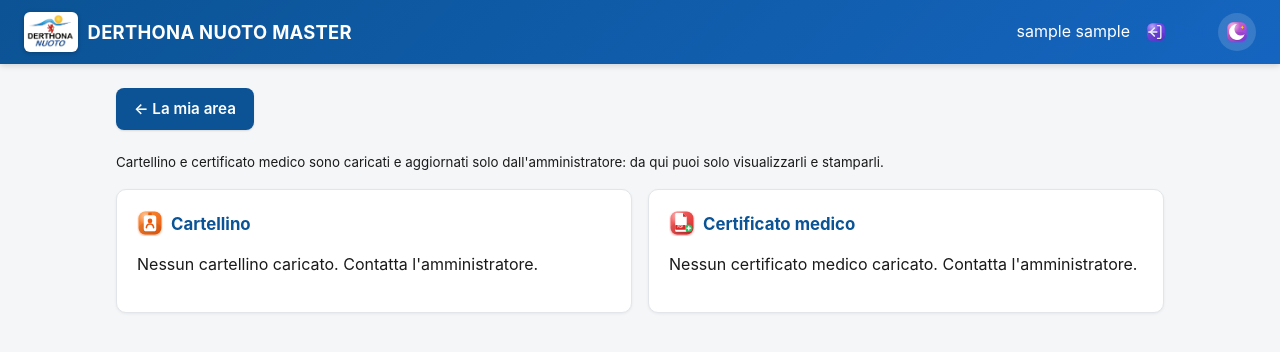
After one commit to claudioaghito/swim_team, a Flask app: page /atleta/documenti in a window 1280 px wide. The commit adds this page. Shown: the top 352 px of the page. Run offline with Flask 3, Linux system fonts and the light colour scheme; the visitor is signed in with stand-in values (Sample User, id 1).

Commit message:
Area atleta: visualizzazione/stampa di cartellino e certificato medico, con scadenza e semaforo verde/rosso
- Rimossa la miniatura del cartellino dalla lista atleti (admin)
- Nuovo campo "Scadenza certificato medico" impostabile solo dall'admin
  (creazione/modifica atleta); certificato e cartellino restano caricabili
  e modificabili solo da admin, mai dall'atleta
- Lista atleti: la colonna certificato mostra un pallino verde (valido) o
  rosso (scaduto) in base alla scadenza, invece del semplice "Si"/"-";
  stesso indicatore nel dettaglio atleta (admin)
- Nuova area atleta "I miei documenti": ogni atleta puo' vedere e stampare
  il proprio cartellino (immagine dedicata, come nel dettaglio admin) e
  aprire/stampare il proprio certificato medico, sola visualizzazione
- La home dell'atleta mostra un avviso con pallino verde/rosso se il
  certificato e' valido o scaduto, con invito a contattare l'admin se scaduto
- Migrazione automatica per il nuovo campo sul database esistente

Co-Authored-By: Claude Sonnet 5 <noreply@anthropic.com>

```diff
--- a/app.py
+++ b/app.py
@@ -21,6 +21,9 @@ def _migra_schema(app):
         if "sesso" not in colonne_users:
             with db.engine.begin() as conn:
                 conn.execute(text("ALTER TABLE users ADD COLUMN sesso VARCHAR(1)"))
+        if "certificato_medico_scadenza" not in colonne_users:
+            with db.engine.begin() as conn:
+                conn.execute(text("ALTER TABLE users ADD COLUMN certificato_medico_scadenza DATE"))
         db.create_all()  # crea le tabelle introdotte da nuove funzionalita', lascia intatte le altre
 
 
--- a/athlete.py
+++ b/athlete.py
@@ -1,6 +1,10 @@
+import os
 from datetime import datetime
 
-from flask import Blueprint, render_template, request, redirect, url_for, flash, abort
+from flask import (
+    Blueprint, render_template, request, redirect, url_for, flash, abort,
+    current_app, send_from_directory,
+)
 from flask_login import login_required, current_user
 
 from extensions import db
@@ -175,3 +179,29 @@ def iscrizione_gara(gara_id):
         scelte_per_atleta=scelte_per_atleta,
         tempi_min_sec=tempi_min_sec,
     )
+
+
+@athlete_bp.route("/documenti")
+@login_required
+def documenti():
+    """Cartellino e certificato medico dell'atleta loggato: solo visualizzazione/stampa,
+    il caricamento e la modifica restano riservati all'amministratore."""
+    return render_template("athlete/documenti.html")
+
+
+@athlete_bp.route("/documenti/cartellino")
+@login_required
+def cartellino():
+    if not current_user.cartellino_file:
+        abort(404)
+    cartella = os.path.join(current_app.config["UPLOAD_FOLDER"], "cartellini")
+    return send_from_directory(cartella, current_user.cartellino_file)
+
+
+@athlete_bp.route("/documenti/certificato")
+@login_required
+def certificato():
+    if not current_user.certificato_medico_file:
+        abort(404)
+    cartella = os.path.join(current_app.config["UPLOAD_FOLDER"], "certificati")
+    return send_from_directory(cartella, current_user.certificato_medico_file)
--- a/models.py
+++ b/models.py
@@ -23,6 +23,7 @@ class User(db.Model, UserMixin):
     sesso = db.Column(db.String(1))  # "M" o "F", serve anche per comporre le staffette
     cartellino_file = db.Column(db.String(255))  # nome file immagine tesserino, in UPLOAD_FOLDER/cartellini
     certificato_medico_file = db.Column(db.String(255))  # nome file PDF, in UPLOAD_FOLDER/certificati
+    certificato_medico_scadenza = db.Column(db.Date)
 
     # Relazioni
     presenze = db.relationship("Presenza", backref="atleta", lazy=True, cascade="all, delete-orphan")
@@ -54,6 +55,14 @@ class User(db.Model, UserMixin):
         return oggi.year - self.data_nascita.year - (
             (oggi.month, oggi.day) < (self.data_nascita.month, self.data_nascita.day)
         )
+
+    @property
+    def certificato_medico_valido(self):
+        """True/False in base alla scadenza impostata dall'admin; None se non impostata
+        (nessuna scadenza registrata, es. certificato non ancora caricato)."""
+        if not self.certificato_medico_scadenza:
+            return None
+        return self.certificato_medico_scadenza >= datetime.utcnow().date()
 
     def saldo_attuale(self):
         totale = db.session.query(db.func.sum(MovimentoContabile.importo)).filter_by(
--- a/templates/admin/modifica_atleta.html
+++ b/templates/admin/modifica_atleta.html
@@ -44,6 +44,10 @@
         {% endif %}
         <input type="file" name="certificato_medico" accept=".pdf">
 
+        <label>Scadenza certificato medico</label>
+        <input type="date" name="certificato_medico_scadenza"
+               value="{{ atleta.certificato_medico_scadenza.isoformat() if atleta.certificato_medico_scadenza else '' }}">
+
         <button type="submit" title="Salva modifiche">{{ icon('salva') }}</button>
     </form>
 </div>
--- a/templates/admin/nuovo_atleta.html
+++ b/templates/admin/nuovo_atleta.html
@@ -44,6 +44,9 @@
         <label>Certificato medico (PDF, opzionale)</label>
         <input type="file" name="certificato_medico" accept=".pdf">
 
+        <label>Scadenza certificato medico</label>
+        <input type="date" name="certificato_medico_scadenza">
+
         <button type="submit">{{ icon('crea-atleta') }} Crea utente</button>
     </form>
 </div>
--- /dev/null
+++ b/templates/athlete/documenti.html
@@ -0,0 +1,58 @@
+{% extends "base.html" %}
+{% block title %}I miei documenti{% endblock %}
+{% block content %}
+<div class="actions no-print">
+    <a class="btn" href="{{ url_for('athlete.dashboard') }}">&larr; La mia area</a>
+</div>
+
+<p><small>Cartellino e certificato medico sono caricati e aggiornati solo dall'amministratore:
+   da qui puoi solo visualizzarli e stamparli.</small></p>
+
+<div class="grid">
+    <div class="card">
+        <h3>{{ icon('cartellino') }} Cartellino</h3>
+        {% if current_user.cartellino_file %}
+            <img src="{{ url_for('athlete.cartellino') }}" alt="Cartellino" class="cartellino-img" id="cartellino-img">
+            <div class="actions no-print">
+                <button type="button" class="btn" onclick="window.print()">{{ icon('stampa') }} Stampa cartellino</button>
+            </div>
+        {% else %}
+            <p>Nessun cartellino caricato. Contatta l'amministratore.</p>
+        {% endif %}
+    </div>
+
+    <div class="card no-print">
+        <h3>{{ icon('crea-pdf') }} Certificato medico</h3>
+        {% if current_user.certificato_medico_file %}
+            <p>
+                <a class="btn" href="{{ url_for('athlete.certificato') }}" target="_blank">
+                    {{ icon('crea-pdf') }} Apri / Stampa certificato
+                </a>
+            </p>
+            <p><small>Il certificato si apre in una nuova scheda: usa il comando di stampa del visualizzatore PDF del browser.</small></p>
+            {% if current_user.certificato_medico_scadenza %}
+                <p>
+                    <span class="status-dot {{ 'green' if current_user.certificato_medico_valido else 'red' }}"></span>
+                    {{ "Valido fino al" if current_user.certificato_medico_valido else "Scaduto il" }}
+                    <strong>{{ current_user.certificato_medico_scadenza.strftime('%d/%m/%Y') }}</strong>
+                    {% if not current_user.certificato_medico_valido %}
+                        <br><small>Il certificato e' scaduto: contatta l'amministratore per rinnovarlo.</small>
+                    {% endif %}
+                </p>
+            {% else %}
+                <p><small>Nessuna scadenza impostata dall'amministratore.</small></p>
+            {% endif %}
+        {% else %}
+            <p>Nessun certificato medico caricato. Contatta l'amministratore.</p>
+        {% endif %}
+    </div>
+</div>
+
+<style>
+@media print {
+    .no-print, .navbar, .flash { display: none !important; }
+    .grid { display: block; }
+    .card { box-shadow: none; }
+}
+</style>
+{% endblock %}
```
Also changed, not shown: admin.py (+5 -3 lines), templates/admin/dettaglio_atleta.html (+9 -0 lines), templates/admin/lista_atleti.html (+11 -10 lines), templates/athlete/dashboard.html (+12 -0 lines).
